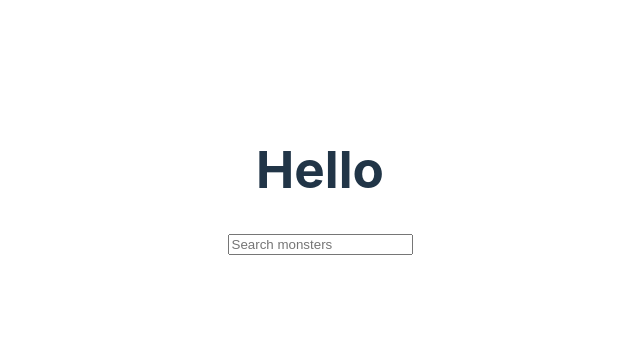
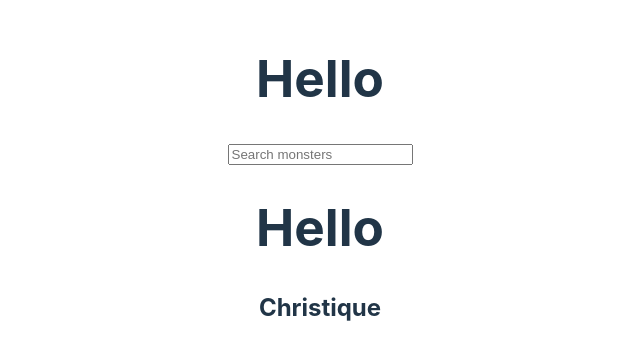
Before and after one commit to cristiansandu22/react-app-test, a React app: page / in a window 1280 px wide. Shown: the part 219-578 px from the top of the page, without its empty margins (320-960 px from the left). Built offline with nearby package versions, Linux system fonts and the light colour scheme; the HTML template or start-up script is replaced by a standard one.

Commit message:
CardList
CardList converted to functional component - lolololo

```diff
--- a/src/App.jsx
+++ b/src/App.jsx
@@ -26,7 +26,7 @@ const App = () => {
                 inputClassName='search-box'
             />
 
-            {/*<CardList monsters={filteredMonsters}/>*/}
+            <CardList />
         </>
     )
 }
--- a/src/components/card-list/card-list.component.jsx
+++ b/src/components/card-list/card-list.component.jsx
@@ -1,21 +1,33 @@
-import {Component} from "react";
+import {Component, useState} from "react";
 import './card-list.styles.css'
 import Card from "../card/card.component.jsx";
 
-class CardList extends Component {
-    render() {
-        const {monsters} = this.props
+const CardList = () => {
 
-        return (
-            <div className='grid'>
-                {monsters.map(monster => {
-                    return (
-                       <Card key={monster.id} monster={monster} />
-                    )
-                })}
-            </div>
-        )
-    }
+    const [monsters, setMonsters] = useState('Christique')
+
+    return(
+        <div>
+            <h1>Hello</h1>
+            <h2>{monsters}</h2>
+        </div>
+    )
 }
 
+// class CardList extends Component {
+//     render() {
+//         const {monsters} = this.props
+//
+//         return (
+//             <div className='grid'>
+//                 {monsters.map(monster => {
+//                     return (
+//                        <Card key={monster.id} monster={monster} />
+//                     )
+//                 })}
+//             </div>
+//         )
+//     }
+// }
+
 export default CardList;
```
